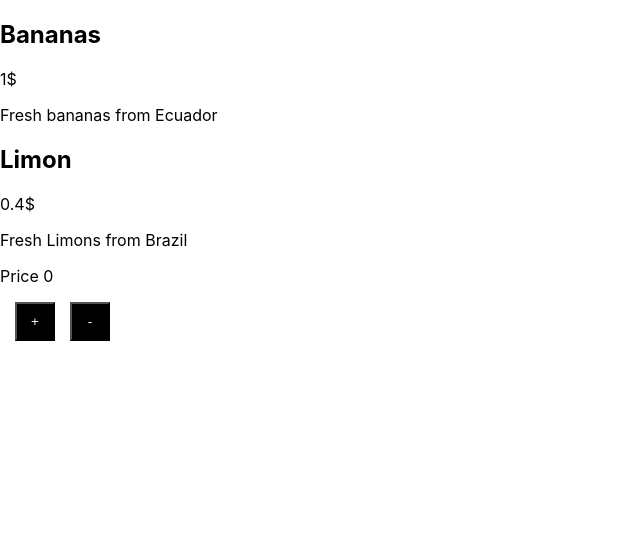
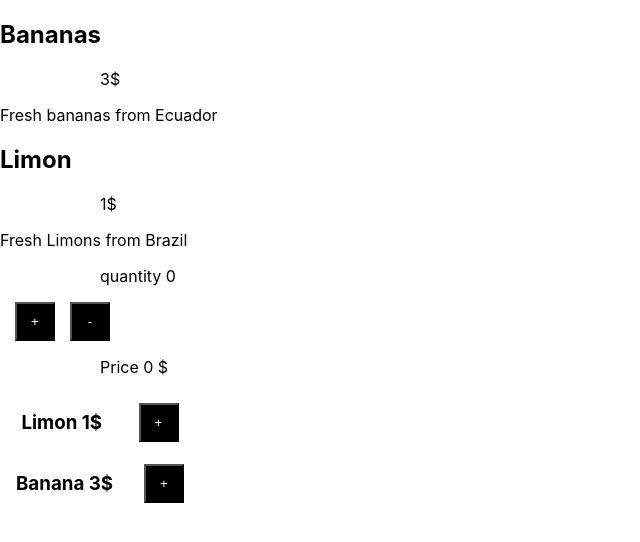
Before and after one commit to VahanSargsyan26/Class-component, a React (Create React App) app: page / in a window 1280 px wide. Shown: the top 542 px of the page, without its empty margins (0-640 px from the left). Built offline with nearby package versions, Linux system fonts and the light colour scheme.

Commit message:
improve functions of counter

```diff
--- a/src/App.css
+++ b/src/App.css
@@ -5,3 +5,14 @@
     color: white;
     background-color: black;
 }
+
+.cont {
+    display: flex;
+    width: 200px;
+    justify-content: space-evenly;
+    align-items: center;
+}
+
+.price {
+    margin-left: 100px;
+}
--- a/src/App.js
+++ b/src/App.js
@@ -5,8 +5,8 @@ import Counter from './Counter';
 function App() {
   return (
     <div className=''>
-      <Product name="Bananas" price="1$" description="Fresh bananas from Ecuador" />
-      <Product name="Limon" price="0.4$" description="Fresh Limons from Brazil" />
+      <Product name="Bananas" price="3$" description="Fresh bananas from Ecuador" />
+      <Product name="Limon" price="1$" description="Fresh Limons from Brazil" />
       <Counter />
     </div>
   );
--- a/src/Counter.js
+++ b/src/Counter.js
@@ -6,7 +6,8 @@ export default class Counter extends Component{
     constructor(props) {
         super(props);
         this.state={
-            value: 0
+            value: 0,
+            price: 0,
         }
 
     }
@@ -15,19 +16,45 @@ export default class Counter extends Component{
             value: this.state.value + 1
         })
     }
+
     ClickMinus = ()=>{
         this.setState({
             value: this.state.value - 1
         })
     }
 
+    AddBanana = ()=>{
+        this.setState({
+            price: this.state.price + 3
+        })
+    }
+
+    AddLimon = ()=>{
+        this.setState({
+            price: this.state.price + 1
+        })
+    }
+
     render() {
         return(
             <div>
-                <p>Price {this.state.value} </p>
 
+                <p className="price">quantity {this.state.value}</p>
                 <button className="btn" onClick={this.ClickPlus}>+</button>
-                <button className="btn" onClick={this.ClickMinus}> -</button>
+                <button className="btn" onClick={this.ClickMinus}>-</button>
+
+                <p className="price">Price {this.state.price} $</p>
+
+                <div className="cont">
+                    <h3>Limon 1$</h3>
+                    <button className="btn" onClick={this.AddLimon}>+</button>
+                </div>
+
+                <div className="cont">
+                    <h3>Banana 3$</h3>
+                    <button className="btn" onClick={this.AddBanana}>+</button>
+                </div>
+
             </div>
         );
     }
```
